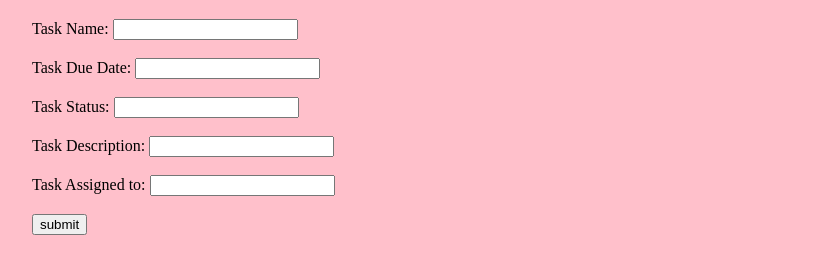
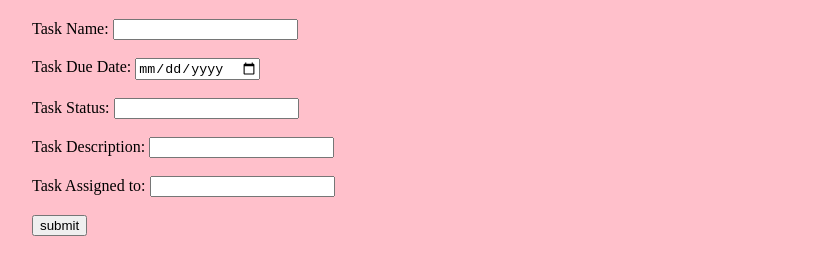
Before and after one commit to niyatiMonash/FIT2095_Lab, a website: page views/add-task.html in a window 1280 px wide. Shown: the part 71-346 px from the top of the page, without its empty margins (0-831 px from the left). Drawn offline with Linux system fonts and the light colour scheme; files that its build step writes are made by us from their sources.

Commit message:
changed date type

```diff
--- a/views/add-task.html
+++ b/views/add-task.html
@@ -13,7 +13,7 @@
 </h1>
 <form action="/addtask" method="POST">
     <div><label>Task Name: </label> <input type="text" name="taskName" /></div></br>
-    <div><label>Task Due Date: </label> <input type="text" name="taskDueDate" /> </div> </br>
+    <div><label>Task Due Date: </label> <input type="date" name="taskDueDate" /> </div> </br>
     <div><label>Task Status: </label><input type="text" name="taskStatus" /></div></br>
     <div><label>Task Description: </label> <input type="text" name="taskDescription" /> </div></br>
     <div><label>Task Assigned to: </label> <input type="text" name="taskAssignTo" /> </div></br>
```
